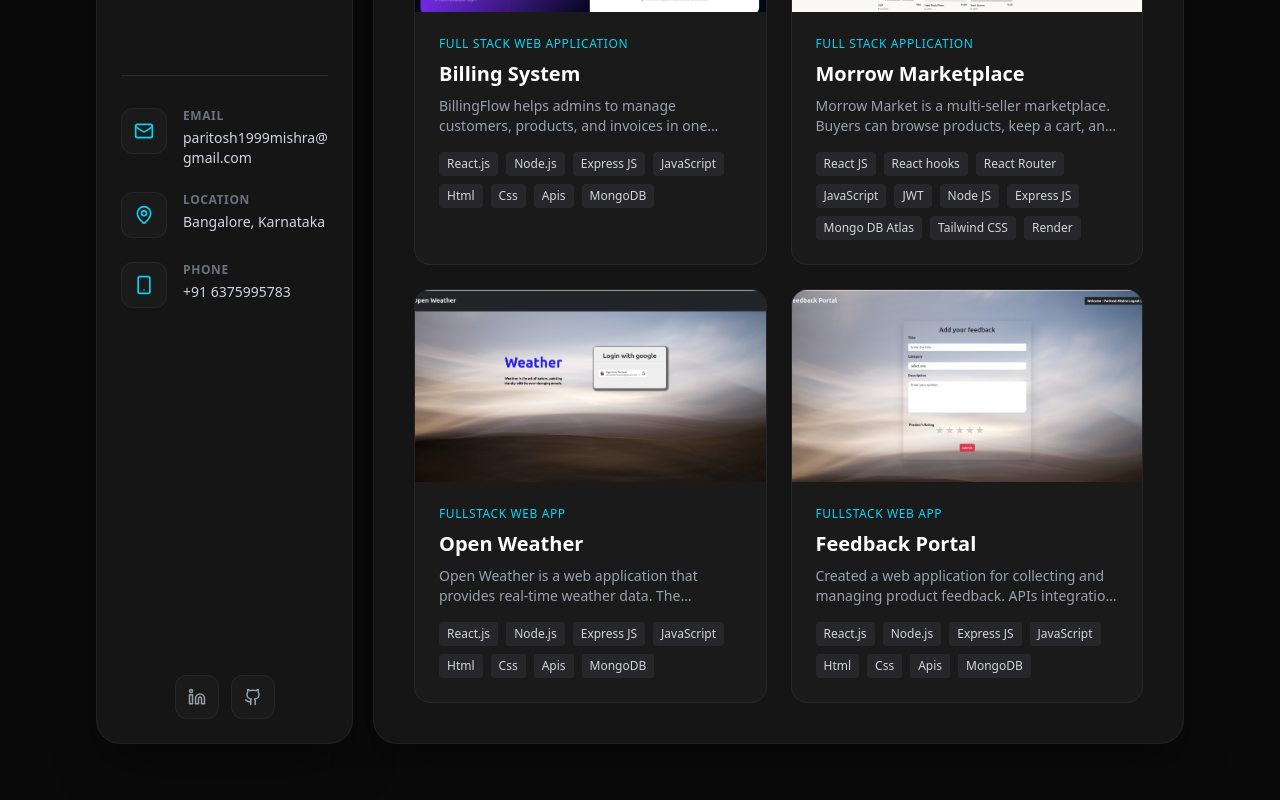
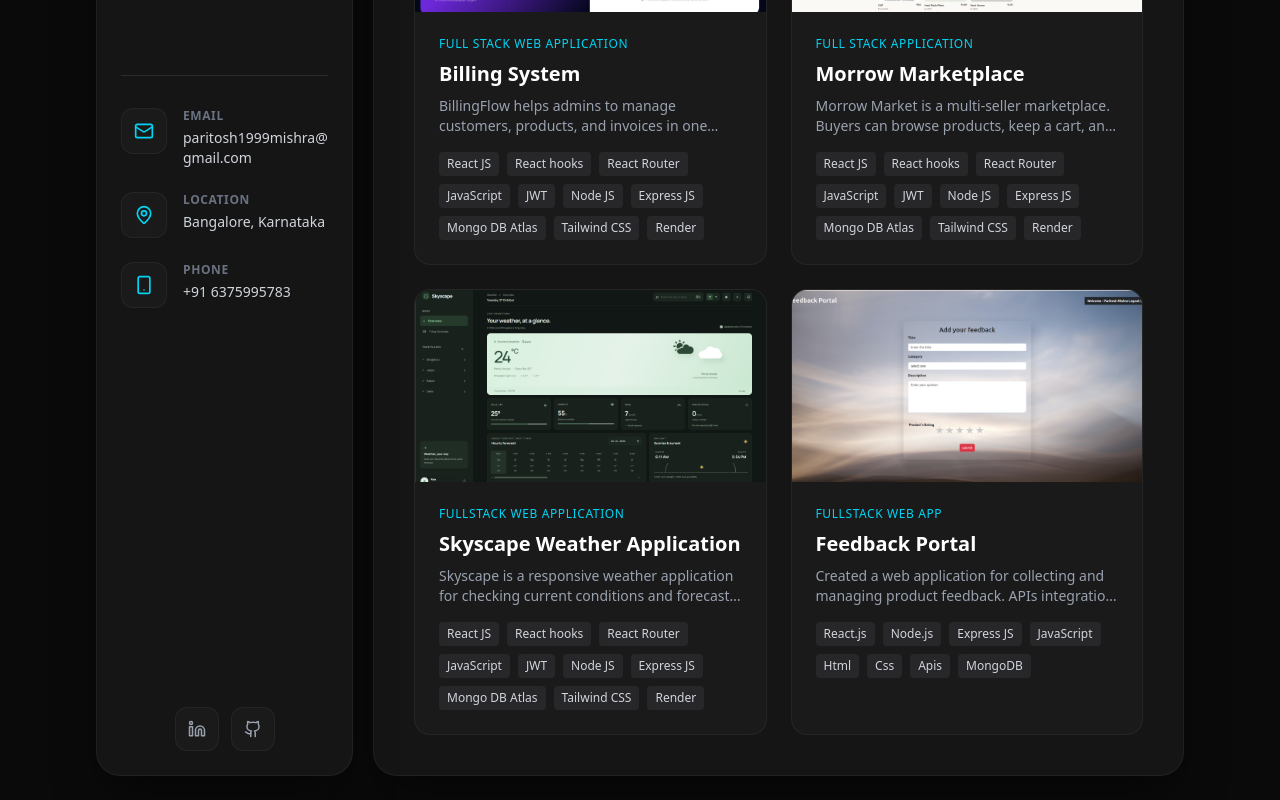
Before and after one commit to paritosh31mishra/my-portfolio, a React (Vite) app: page /portfolio in a window 1280 px wide. Shown: the part 406-1206 px from the top of the page. Before the commit the page ends 1174 px from the top, so only its background shows below. Built offline with nearby package versions, Linux system fonts and the light colour scheme.

Commit message:
Revise portfolio section with new project details
Updated technology stack and replaced Open Weather project with Skyscape Weather Application, including new details.

```diff
--- a/src/components/sections/portfolio-section.tsx
+++ b/src/components/sections/portfolio-section.tsx
@@ -10,7 +10,7 @@ export const PortfolioSection = () => {
       description:
         "BillingFlow helps admins to manage customers, products, and invoices in one place. It tracks product stock and updates or removes products as bills are generated.",
       image: "/Billing_Flow.png",
-      tech: ["React.js", "Node.js", "Express JS", "JavaScript", "Html", "Css", "Apis", "MongoDB"],
+      tech: ["React JS", "React hooks", "React Router", "JavaScript", "JWT", "Node JS", "Express JS", "Mongo DB Atlas", "Tailwind CSS", "Render"],
       url: "https://billing-project-1.onrender.com/",
     },
     {
@@ -23,12 +23,12 @@ export const PortfolioSection = () => {
       url: "https://morrow-market-vb1m.onrender.com/",
     },
     {
-      title: "Open Weather",
-      category: "FullStack Web App",
-      description: "Open Weather is a web application that provides real-time weather data. The application allows users to view weather information for various cities.",
-      image: "/OpenWeather.png",
-      tech: ["React.js", "Node.js", "Express JS", "JavaScript", "Html", "Css", "Apis", "MongoDB"],
-      url: "https://weather-application-1-reactapp.onrender.com/",
+      title: "Skyscape Weather Application",
+      category: "FullStack Web Application",
+      description: "Skyscape is a responsive weather application for checking current conditions and forecasts for your location or places around the world. It combines a React frontend with a Node.js and Express API, MongoDB storage, and JWT-based accounts.",
+      image: "/Skyscape.png",
+      tech: ["React JS", "React hooks", "React Router", "JavaScript", "JWT", "Node JS", "Express JS", "Mongo DB Atlas", "Tailwind CSS", "Render"],
+      url: "https://skyscape-ijbp.onrender.com/",
     },
     {
       title: "Feedback Portal",
```
